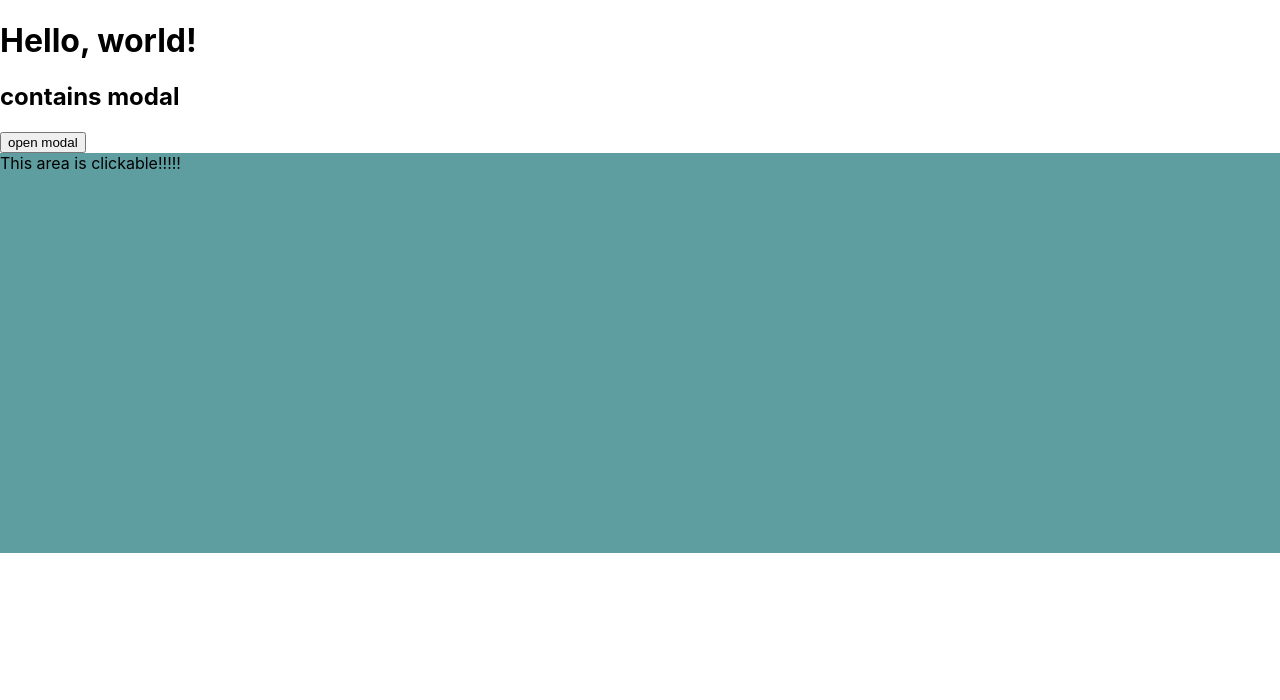
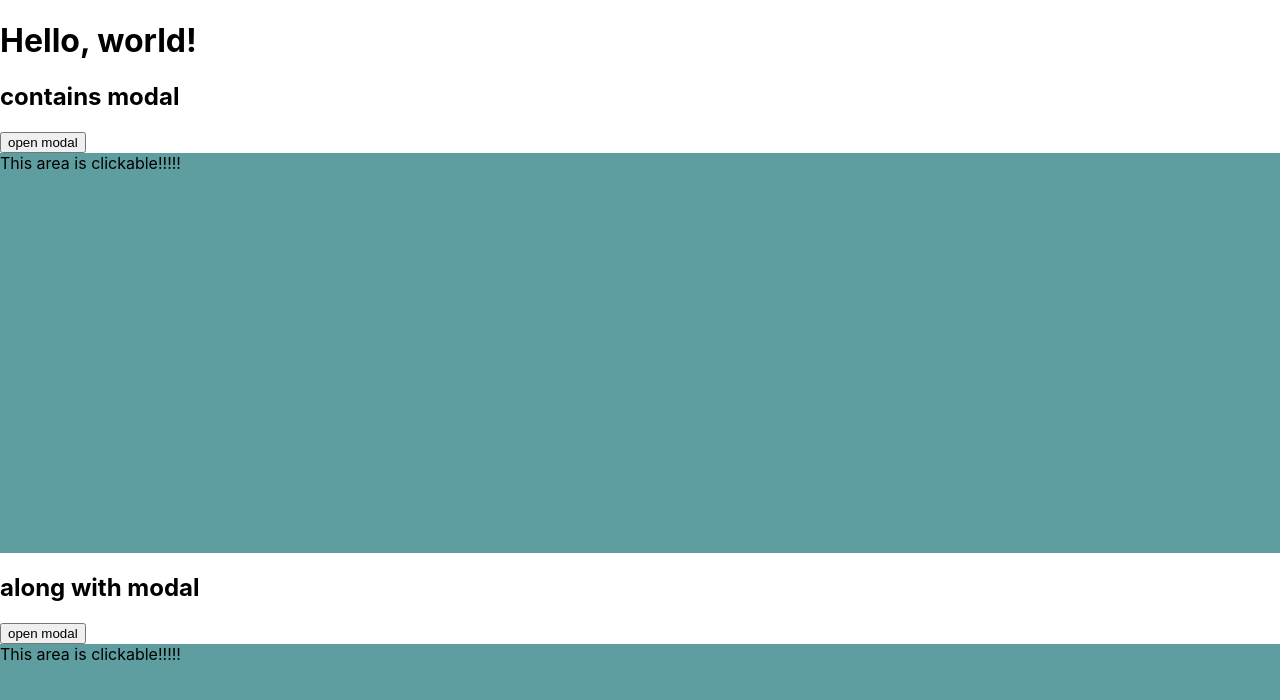
Before and after one commit to utgwkk/20210719-sketch-react-modal-vs-mouseevent, a React (Create React App) app: page / in a window 1280 px wide. Shown: the top 700 px of the page. Built offline with nearby package versions, Linux system fonts and the light colour scheme.

Commit message:
clickable along with modal

```diff
--- a/src/App.tsx
+++ b/src/App.tsx
@@ -1,3 +1,4 @@
+import { ClickableAlongWithModal } from "./ClickableAlongWithModal";
 import { ClickableContainsModal } from "./ClickableContainsModal";
 
 export const App = () => {
@@ -5,6 +6,7 @@ export const App = () => {
     <div className="App">
       <h1>Hello, world!</h1>
       <ClickableContainsModal />
+      <ClickableAlongWithModal />
     </div>
   );
 };
--- /dev/null
+++ b/src/ClickableAlongWithModal.tsx
@@ -0,0 +1,26 @@
+import { useCallback, useState } from "react";
+import Modal from "react-modal";
+
+import { Clickable } from "./Clickable";
+
+export const ClickableAlongWithModal = () => {
+  const [isOpen, setIsOpen] = useState(false);
+
+  const handleRequestClose = useCallback(() => {
+    setIsOpen(false);
+  }, []);
+
+  return (
+    <div>
+      <h2>along with modal</h2>
+      <button onClick={() => setIsOpen(true)}>open modal</button>
+      <Clickable>This area is clickable!!!!!</Clickable>
+      <Modal isOpen={isOpen} onRequestClose={handleRequestClose}>
+        <div>
+          <h2>Modal</h2>
+          <button onClick={handleRequestClose}>close</button>
+        </div>
+      </Modal>
+    </div>
+  );
+};
```
